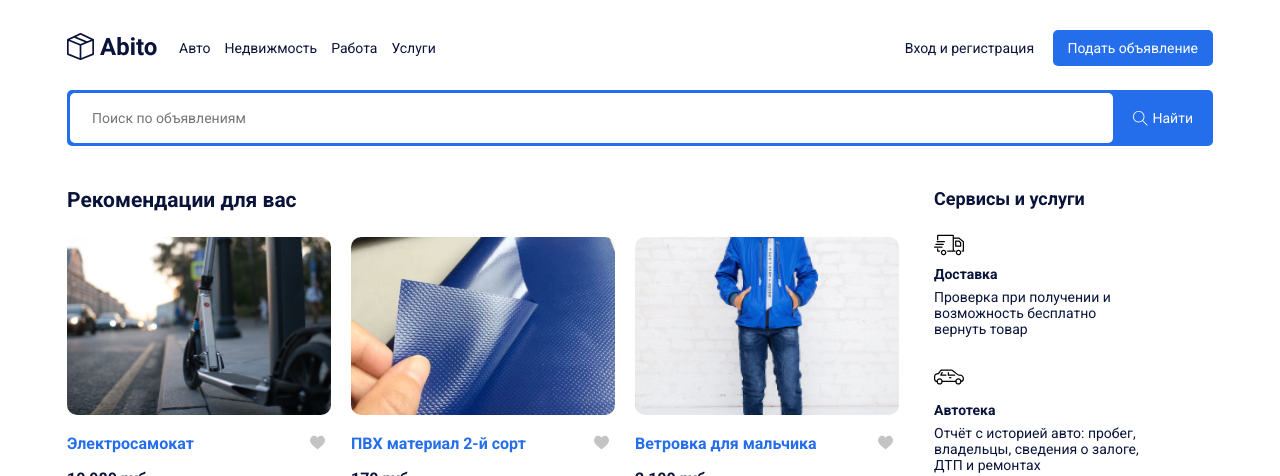
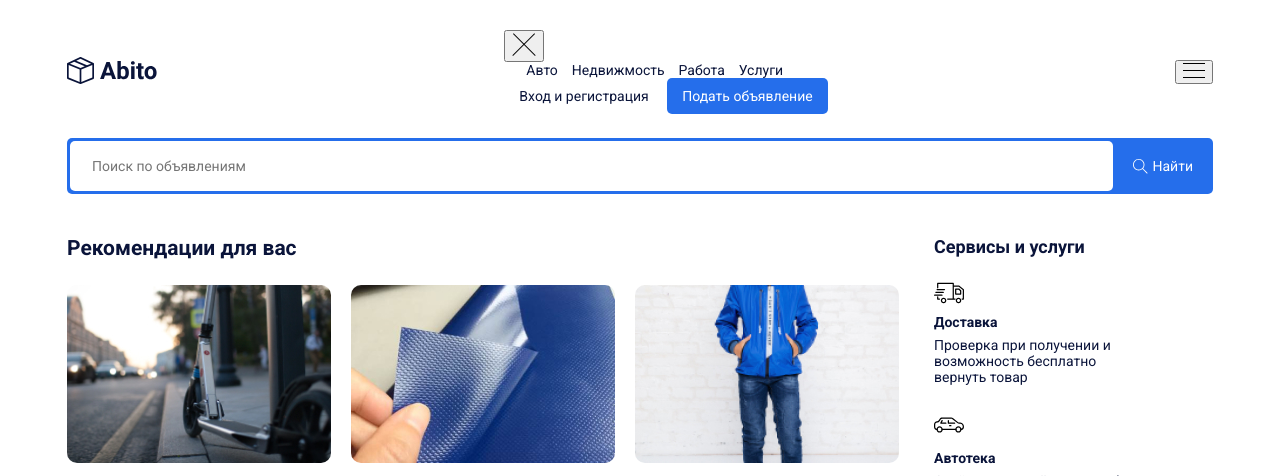
Before and after one commit to Margaretka2578/abito, a plain HTML site: page index.html in a window 1280 px wide. Shown: the top 476 px of the page. Drawn offline with nearby package versions, Linux system fonts and the light colour scheme.

Commit message:
Add files via upload

```diff
--- a/index.html
+++ b/index.html
@@ -20,6 +20,16 @@
             <a href="/" class="logo">
                 <img class="logo-image" src="img/logo.svg" alt="Abito">
             </a>
+            <div class="navbar-panel">
+                <button class="close-menu">
+                    <svg width="24" height="23" viewBox="0 0 24 23" fill="none" xmlns="http://www.w3.org/2000/svg">
+                        <line y1="-0.5" x2="31.1127" y2="-0.5" transform="matrix(0.707107 0.707107 -0.602121 0.798405 1 1)"
+                        stroke="black" />
+                        <line y1="-0.5" x2="31.1127" y2="-0.5" transform="matrix(0.707107 -0.707107 0.602121 0.798405 1 23)"
+                        stroke="black" />
+                    </svg>
+                </button>
+
                 <nav class="navbar-menu">
                     <ul class="menu">
                         <li class="menu-item"><a class="menu-link" href="#">Авто</a></li>
@@ -32,6 +42,15 @@
                     <a href="#" class="button button-link">Вход и регистрация</a>
                     <a href="#" class="button button-primary">Подать объявление</a>
                 </div>
+            </div>
+            <button class="menu-button">
+                <svg width="22" height="15" viewBox="0 0 22 15" fill="none" xmlns="http://www.w3.org/2000/svg">
+                    <line y1="0.5" x2="22" y2="0.5" stroke="black" />
+                    <line y1="7.5" x2="22" y2="7.5" stroke="black" />
+                    <line y1="14.5" x2="22" y2="14.5" stroke="black" />
+                </svg>
+
+            </button>
         </div>
         <div class="search-panel">
             <input class="search-input" type="search" placeholder="Поиск по объявлениям">
@@ -201,7 +220,9 @@
             </footer>
         </aside>
     </div>
-
+    <div class="darken"></div>
+    <script src="https://unpkg.com/swiper/swiper-bundle.min.js"></script>
+    <script src="js/main.js"></script>
 </body>
 
 </html>
```
Also changed, not shown: single.html (+20 -0 lines). Lines whose indentation alone changed are shown as unchanged.
